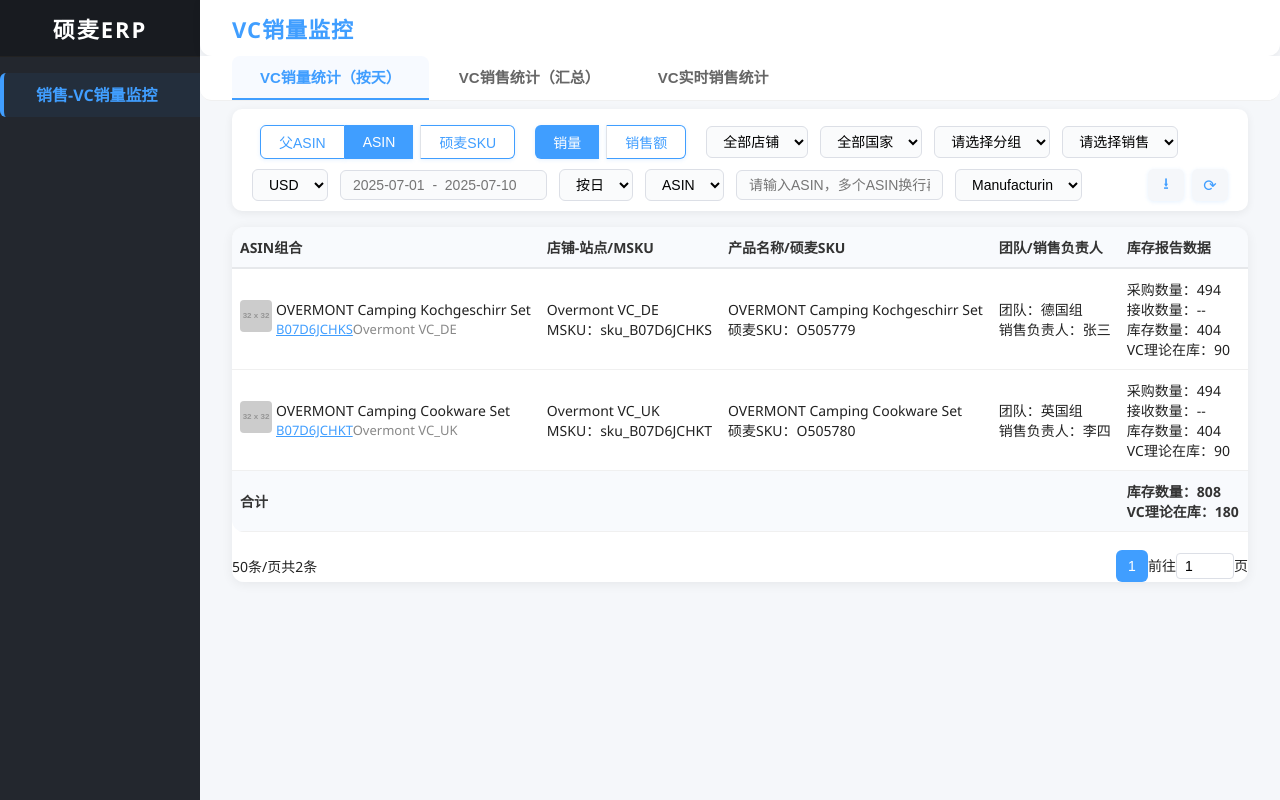
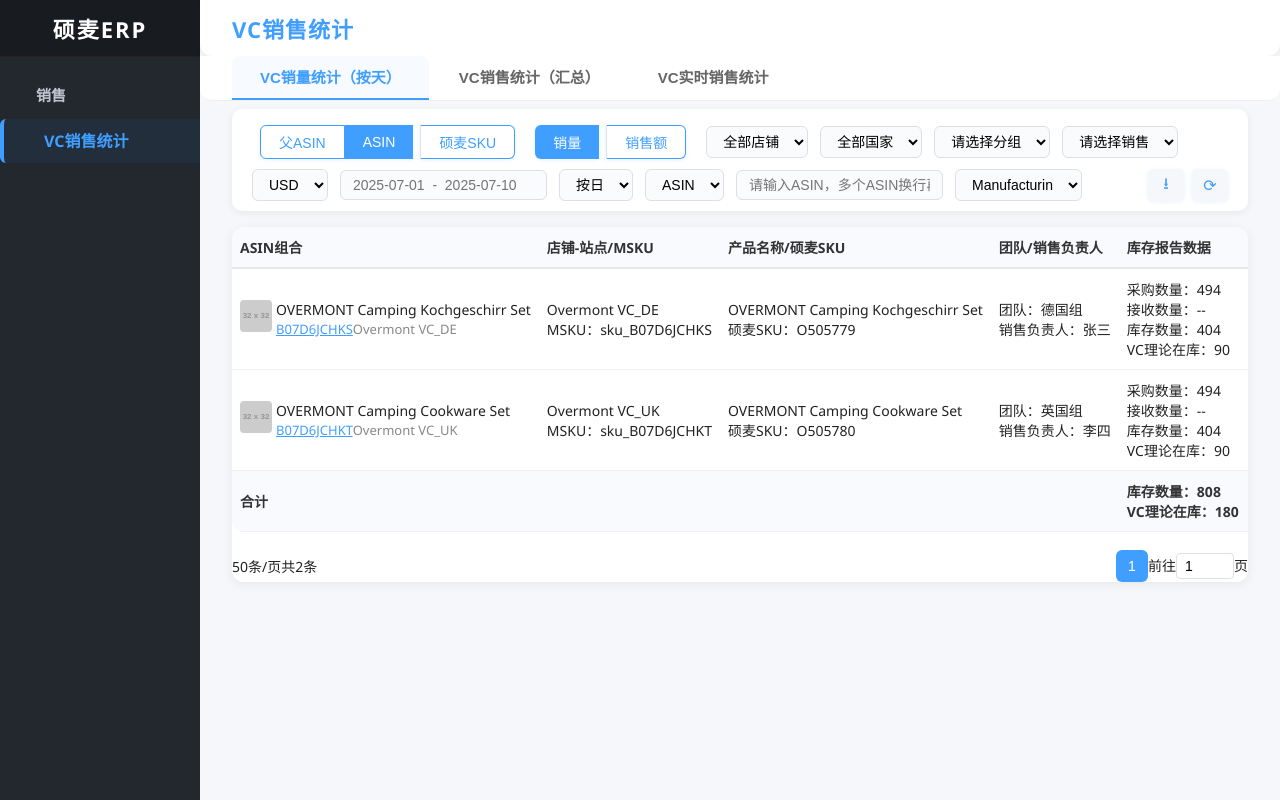
Before and after one commit to LanceMSW/SureMoreVCsales, a plain HTML site: page index.html in a window 1280 px wide. Drawn offline with nearby package versions, Linux system fonts and the light colour scheme; placeholder pictures from the web are drawn by us.

Commit message:
Add files via upload

```diff
--- a/index.html
+++ b/index.html
@@ -333,11 +333,12 @@
     <div class="erp-sider">
       <div class="erp-sider-logo">硕麦ERP</div>
       <div class="erp-menu">
-        <div class="erp-menu-item active">销售-VC销量监控</div>
+        <div class="erp-menu-item" style="font-size:15px;font-weight:600;cursor:default;background:none;color:#bfc5d0;">销售</div>
+        <div class="erp-menu-item active" style="padding-left:40px;">VC销售统计</div>
       </div>
     </div>
     <div class="erp-main">
-      <div class="erp-header">VC销量监控</div>
+      <div class="erp-header">VC销售统计</div>
       <div class="erp-tabs">
         <button class="erp-tab active" id="tab-day" onclick="switchTab('day')">VC销量统计（按天）</button>
         <button class="erp-tab" id="tab-summary" onclick="switchTab('summary')">VC销售统计（汇总）</button>
```
